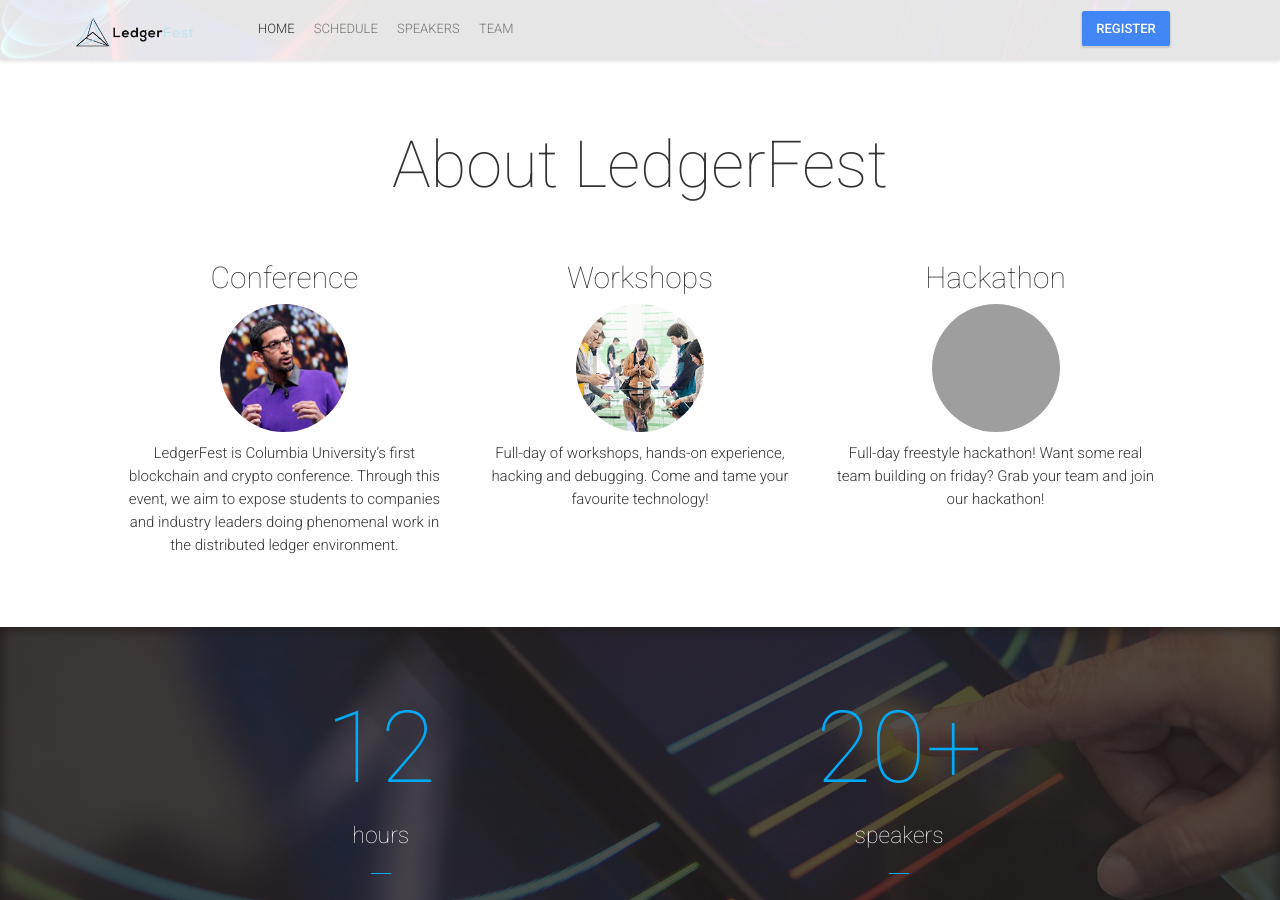
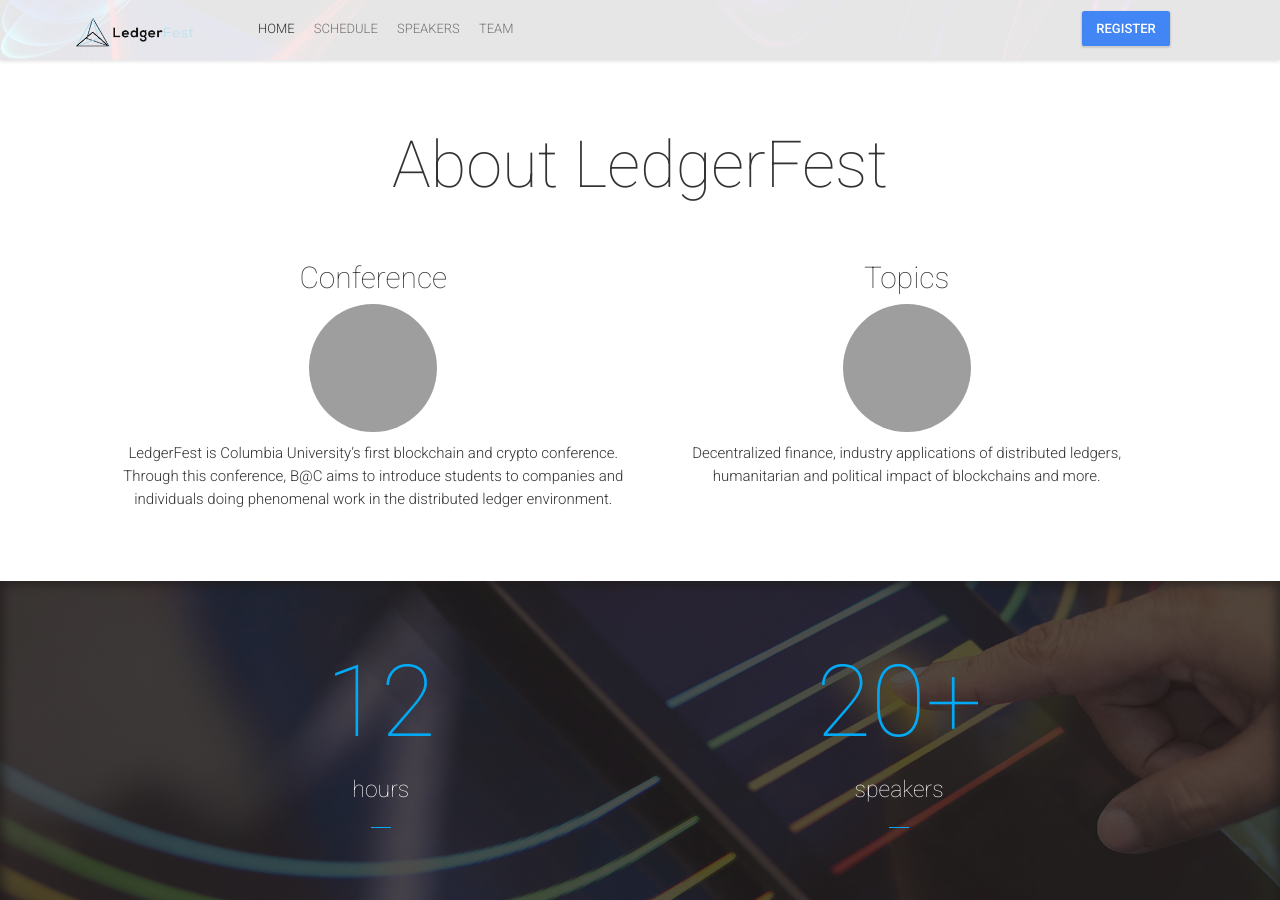
Before and after one commit to BlockchainAtColumbia/ledgerfest-2019, a Jekyll site: the page built from index.html, in a window 1280 px wide and 900 px high, scrolled down 840 px. Built offline with Jekyll 4.4.1, drawn with Linux system fonts in a browser that asks for light colours; nearby versions of some CDN libraries; comment, search, counter and statistics services are not loaded; grey boxes are pictures that could not be loaded.

Commit message:
About Section (img added from bc)

```diff
--- a/_config.yml
+++ b/_config.yml
@@ -59,9 +59,8 @@
 # About Block
 aboutTitle: "About LedgerFest"
 aboutBlock:
- - {title: "Conference", image: "conference.jpg", text: "LedgerFest is Columbia University’s first blockchain and crypto conference. Through this event, we aim to expose students to companies and industry leaders doing phenomenal work in the distributed ledger environment." }
- - {title: "Workshops", image: "workshop.jpg", text: "Full-day of workshops, hands-on experience, hacking and debugging. Come and tame your favourite technology!" }
- - {title: "Hackathon", image: "hackathon.jpg", text: "Full-day freestyle hackathon! Want some real team building on friday? Grab your team and join our hackathon!" }
+ - {title: "Conference", image: "kadena.jpg", text: "LedgerFest is Columbia University’s first blockchain and crypto conference. Through this conference, B@C aims to introduce students to companies and individuals doing phenomenal work in the distributed ledger environment." }
+ - {title: "Topics", image: "hackathon.jpg", text: "Decentralized finance, industry applications of distributed ledgers, humanitarian and political impact of blockchains and more." }
 
 # Statistic Block
 statisticBlockImage: "statistic.jpg"
```
Also changed, not shown: 4 other files.
